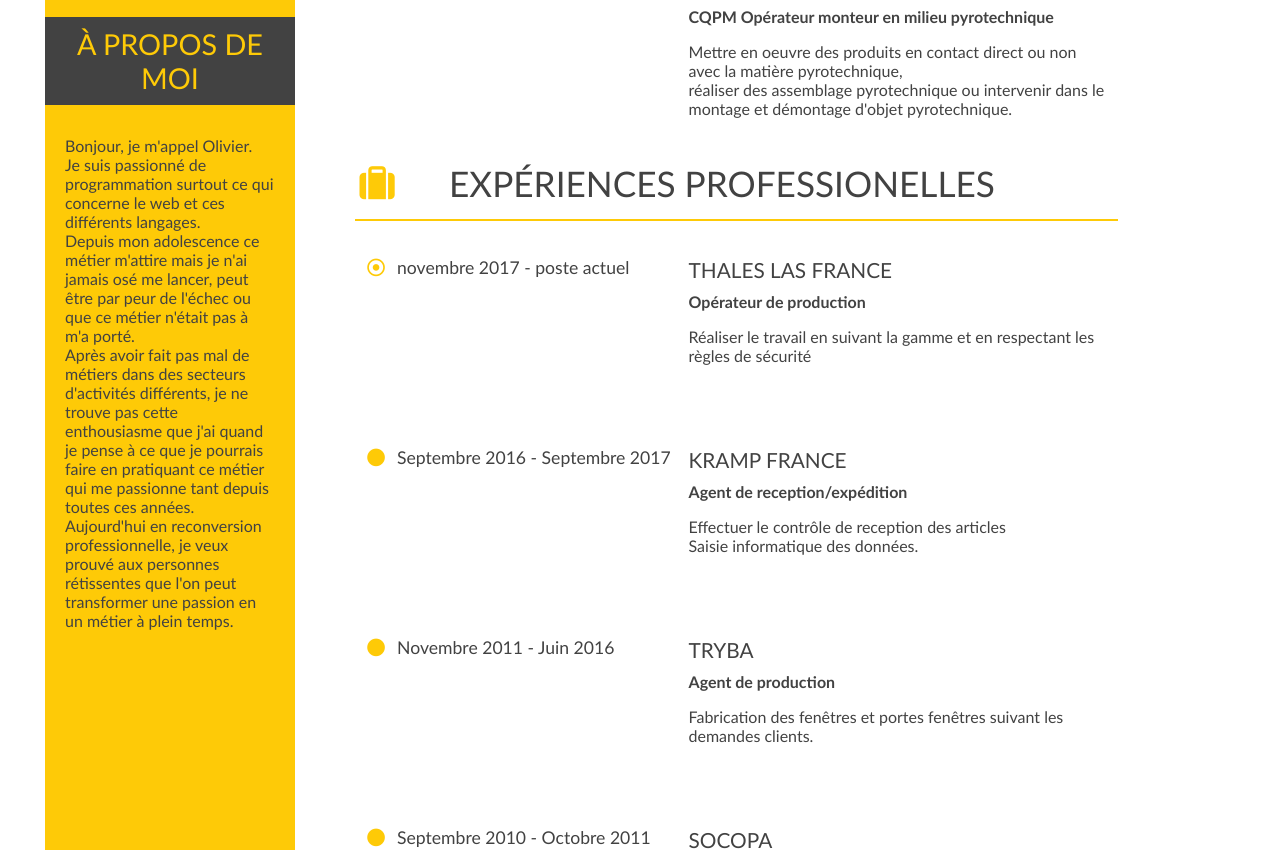
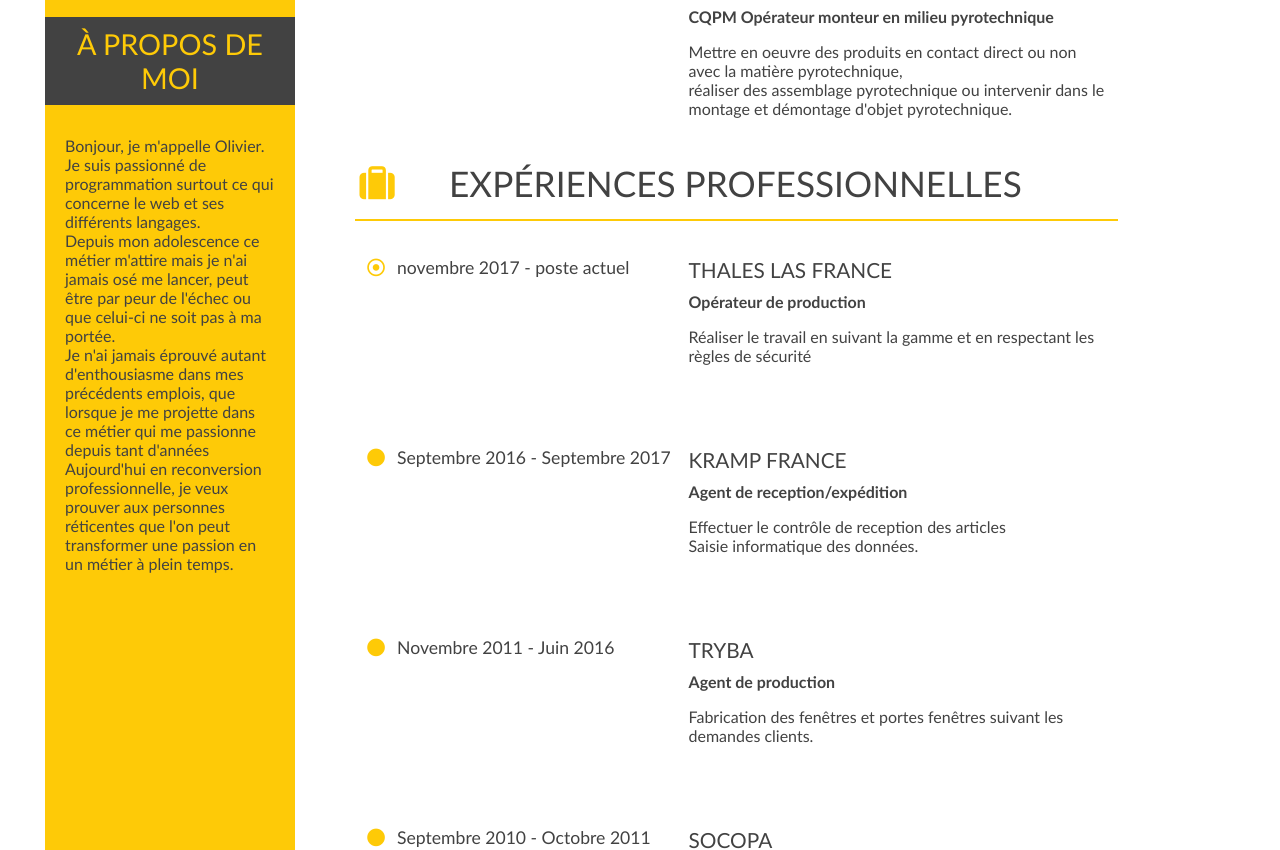
Before and after one commit to Boubouliakof/Olivier-Boucher-CV, a plain HTML site: page index.html in a window 1280 px wide. Shown: the part 660-1510 px from the top of the page. Drawn offline with Linux system fonts and the light colour scheme; files whose address does not match are found by name.

Commit message:
corrections
relecture et corrections des fautes

```diff
--- a/index.html
+++ b/index.html
@@ -48,14 +48,13 @@
             </div>
             <div>
                 <h3>à propos de moi</h3>
-                <p class="contact">Bonjour, je m'appel Olivier. <br>
-                    Je suis passionné de programmation surtout ce qui concerne le web et ces différents langages. <br>
+                <p class="contact">Bonjour, je m'appelle Olivier. <br>
+                    Je suis passionné de programmation surtout ce qui concerne le web et ses différents langages. <br>
                     Depuis mon adolescence ce métier m'attire mais je n'ai jamais osé me lancer,
-                    peut être par peur de l'échec ou que ce métier n'était pas à m'a porté. <br>
-                    Après avoir fait pas mal de métiers dans des secteurs d'activités différents,
-                    je ne trouve pas cette enthousiasme que j'ai quand je pense à ce que je pourrais faire
-                    en pratiquant ce métier qui me passionne tant depuis toutes ces années. <br>
-                    Aujourd'hui en reconversion professionnelle, je veux prouvé aux personnes rétissentes que l'on peut
+                    peut être par peur de l'échec ou que celui-ci ne soit pas à ma portée. <br>
+                    Je n'ai jamais éprouvé autant d'enthousiasme dans mes précédents emplois,
+                    que lorsque je me projette dans ce métier qui me passionne depuis tant d'années <br>
+                    Aujourd'hui en reconversion professionnelle, je veux prouver aux personnes réticentes que l'on peut
                     transformer une passion en un métier à plein temps.
                 </p>
             </div>
@@ -99,7 +98,7 @@
                     </div>
             </article>
             <article>
-                <h3><i class="fas fa-suitcase"></i>expériences professionelles</h3>
+                <h3><i class="fas fa-suitcase"></i>expériences professionnelles</h3>
                 <div class="boulot">
                     <div class="bloc_date">
                         <div class="color"><i class="far fa-dot-circle"></i></div>
```
